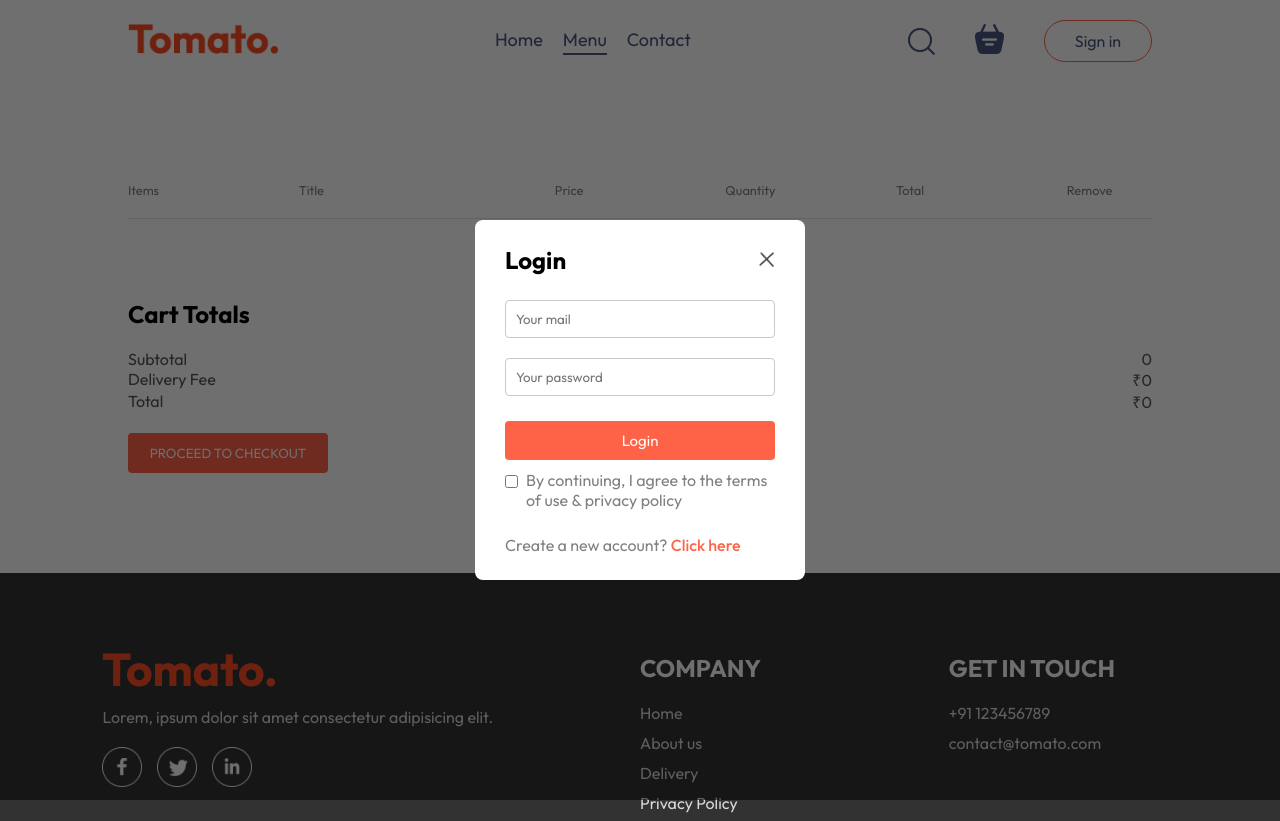
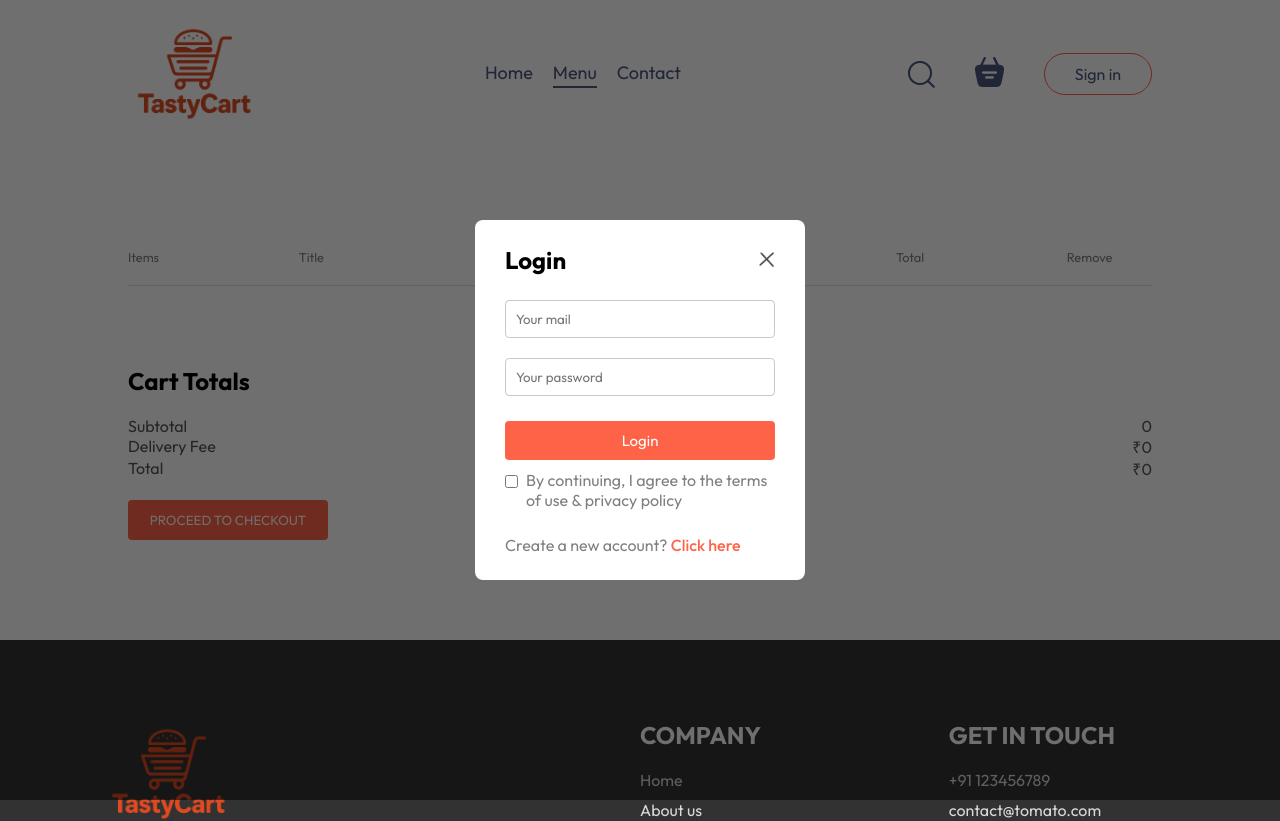
Before and after one commit to dhaval-patil21/food-del, a React (Create React App) app: page /cart in a window 1280 px wide. Shown: the top 821 px of the page. Built offline with nearby package versions, Linux system fonts and the light colour scheme.

Commit message:
first commit

```diff
--- a/src/components/Footer/Footer.css
+++ b/src/components/Footer/Footer.css
@@ -15,6 +15,10 @@
     display: grid;
     grid-template-columns: 2fr 1fr 1fr;
     gap: 80px;
+}
+
+.footer-content-left img{
+    width: 130px;
 }
 
 .footer-content-left, .footer-content-right, .footer-content-center{
--- a/src/components/Navbar/Navbar.css
+++ b/src/components/Navbar/Navbar.css
@@ -7,7 +7,7 @@
 }
 
 .navbar .logo{
-  width: 150px;
+  width: 130px;
 }
 
 .navbar-menu {
```
Also changed, not shown: src/assets/frontend_assets/logo.png, src/assets/frontend_assets/logo123.png (added).
